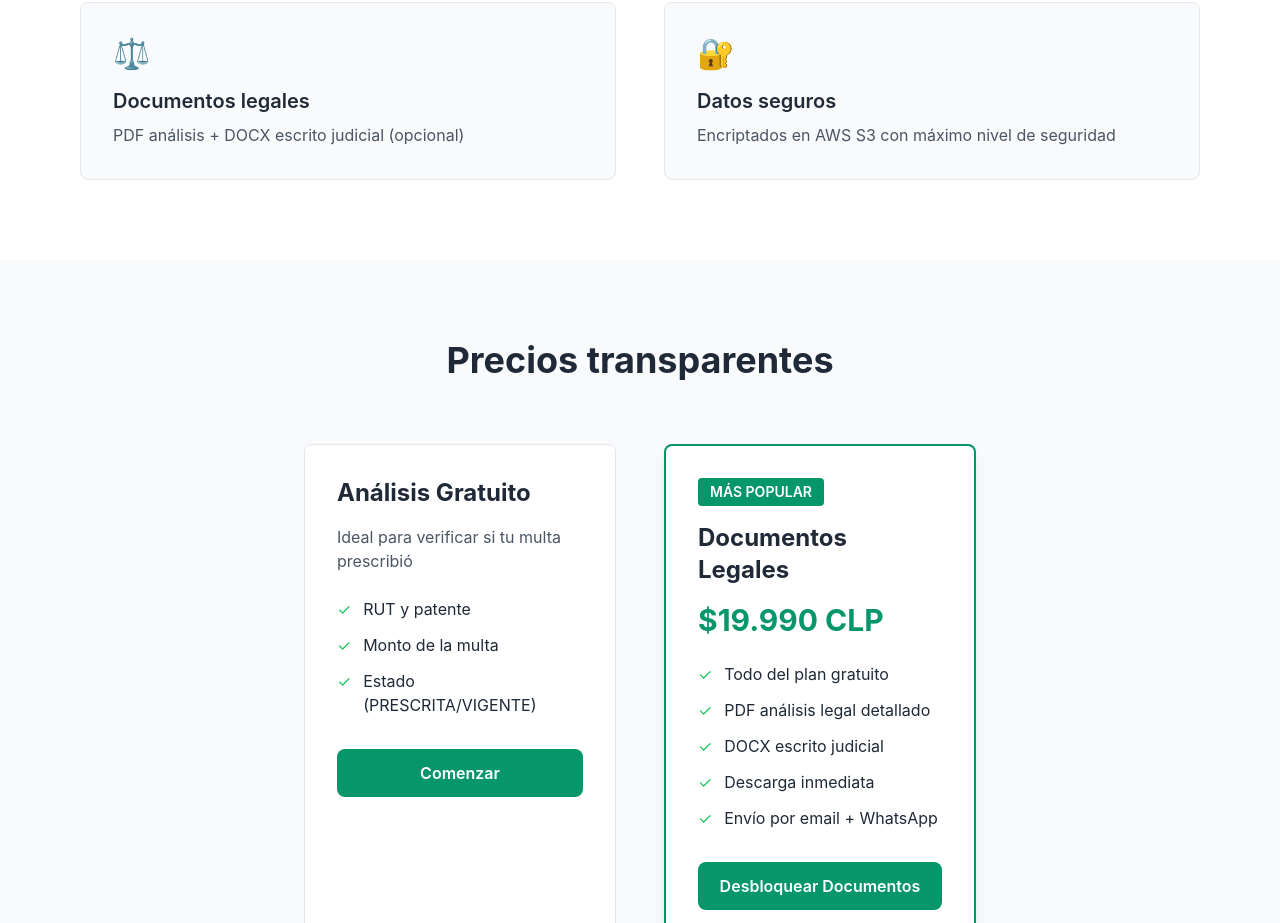
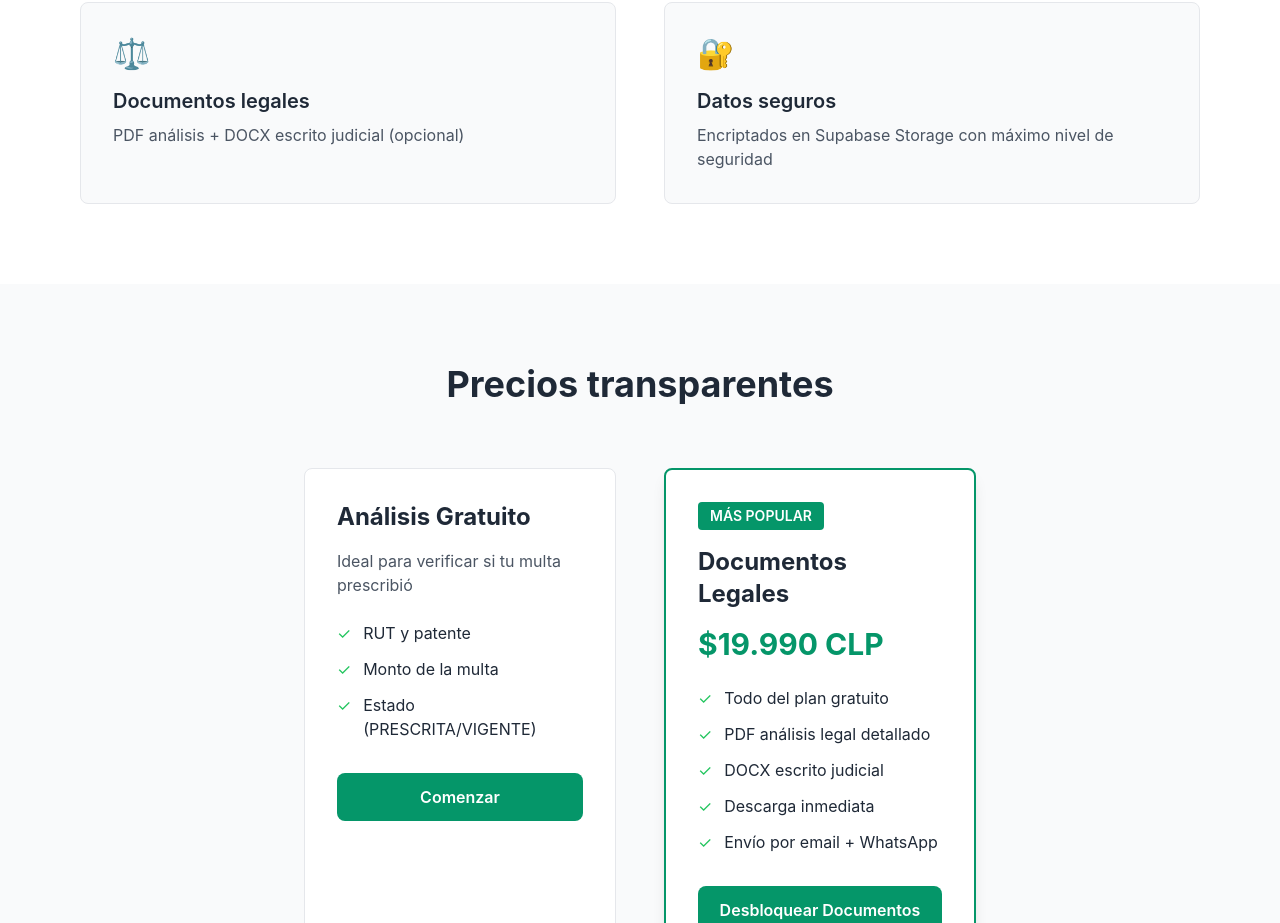
Before and after one commit to rominasartore-cell/prescribe-tu-multa, a Next.js app: page / in a window 1280 px wide. Shown: the part 2619-3542 px from the top of the page. Built offline with nearby package versions, Linux system fonts and the light colour scheme; no server answers.

Commit message:
Merge upload stabilization with legal-tech redesign

```diff
--- a/app/page.tsx
+++ b/app/page.tsx
@@ -133,7 +133,7 @@ export default function Home() {
               {
                 icon: '🔐',
                 title: 'Datos seguros',
-                desc: 'Encriptados en AWS S3 con máximo nivel de seguridad',
+                desc: 'Encriptados en Supabase Storage con máximo nivel de seguridad',
               },
             ].map((feature, idx) => (
               <div key={idx} className="bg-gray-50 p-8 rounded-lg border border-gray-200">
```
